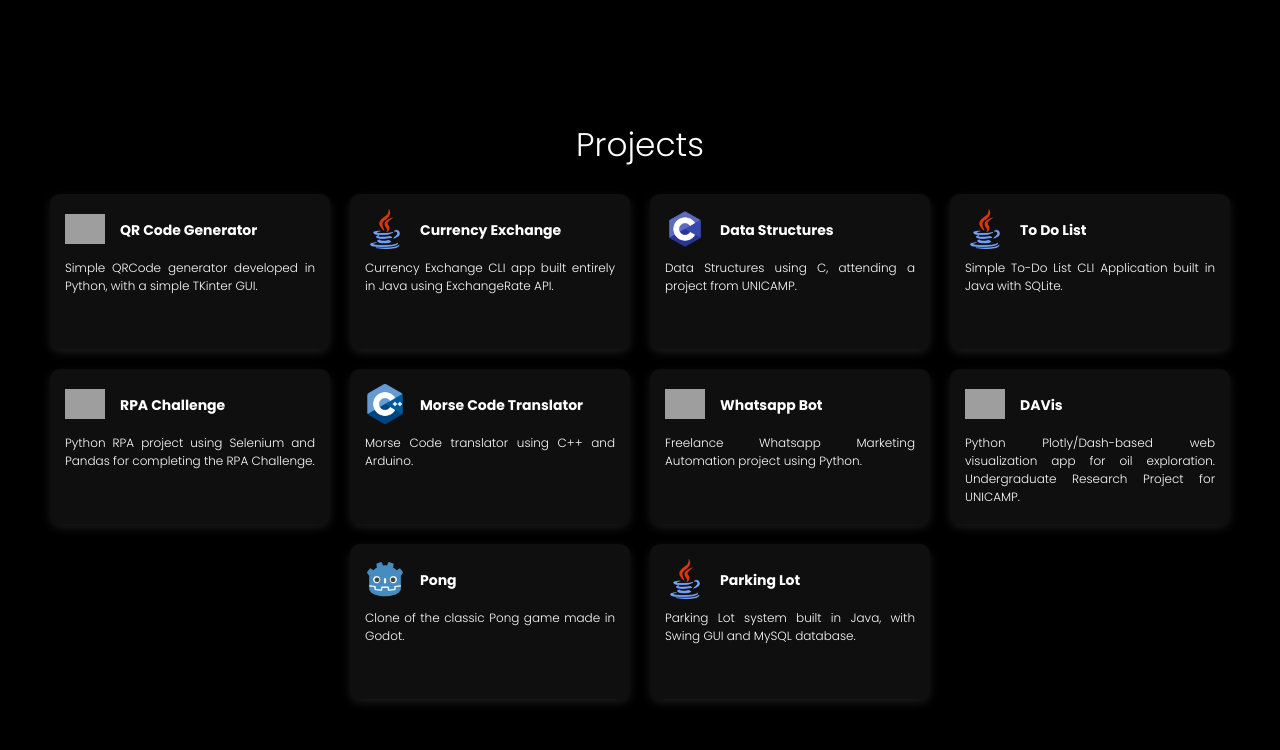
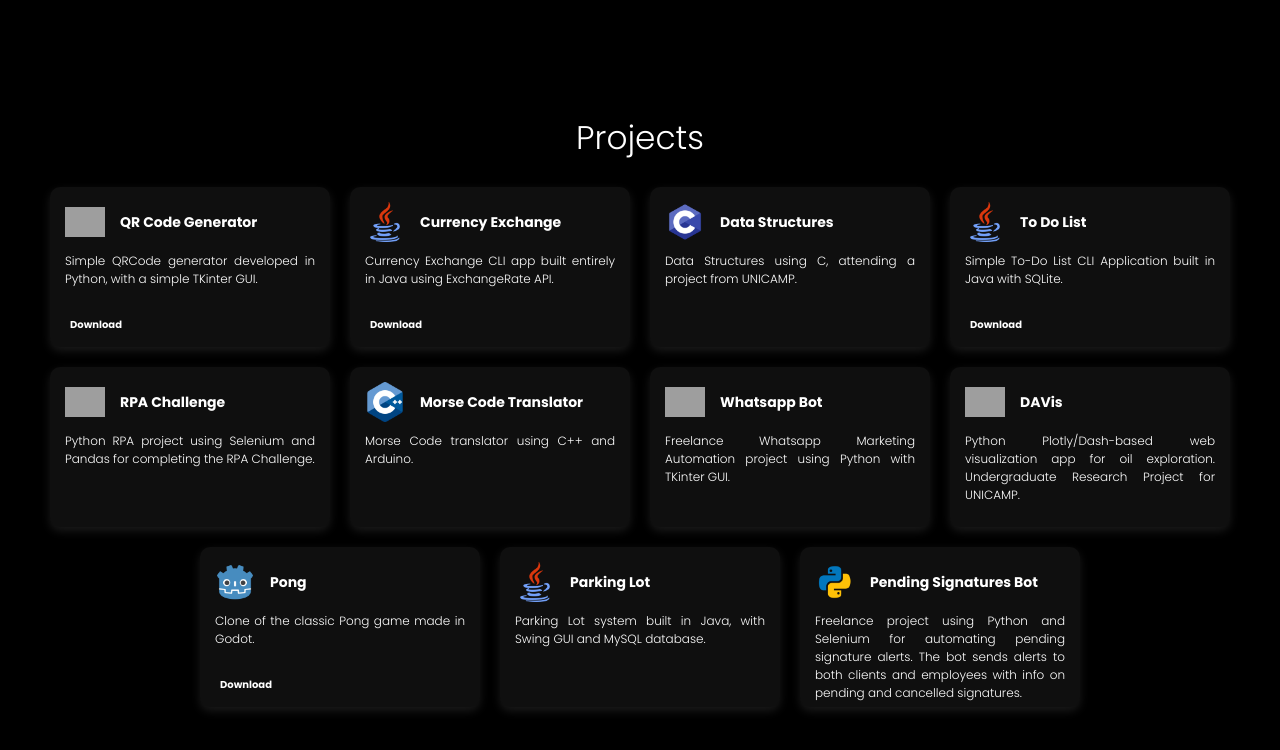
Before and after one commit to gabrielpereir4/gabriel-portfolio, a React (Create React App) app: page / in a window 1280 px wide. Shown: the part 1580-2330 px from the top of the page. Built offline with nearby package versions, Linux system fonts and the light colour scheme; grey boxes are pictures that could not be loaded.

Commit message:
download links in project cards

```diff
--- a/src/components/ProjectCard.jsx
+++ b/src/components/ProjectCard.jsx
@@ -1,7 +1,7 @@
 import React from "react";
 import styles from "../styles/ProjectCard.module.css";
 
-const ProjectCard = ({ iconSrc, title, githubLink, description }) => {
+const ProjectCard = ({ iconSrc, title, githubLink, description, accessLink }) => {
     return (
         <div className={styles.card}>
             <div className={styles.header}>
@@ -13,6 +13,9 @@ const ProjectCard = ({ iconSrc, title, githubLink, description }) => {
                 </h2>
             </div>
             <p className={styles.description}>{description}</p>
+            <div className={styles.download}>
+                {accessLink && <a href={accessLink} target="_blank" rel="noopener noreferrer">Download</a>}
+            </div>
         </div>
     );
 };
--- a/src/sections/Projects.jsx
+++ b/src/sections/Projects.jsx
@@ -16,12 +16,14 @@ function Projects(){
                         title="QR Code Generator"
                         githubLink={"https://github.com/gabrielpereir4/qrcodegenerator"}
                         description="Simple QRCode generator developed in Python, with a simple TKinter GUI."
+                        accessLink={"https://drive.google.com/uc?export=download&id=19ZXN2K32MCAwSUbQ4jrn9c9LCxNvZ9gA"}
                     />
                     <ProjectCard
                         iconSrc={`${process.env.PUBLIC_URL}/assets/java.png`}
                         title="Currency Exchange"
                         githubLink={"https://github.com/gabrielpereir4/currencyexchange"}
                         description="Currency Exchange CLI app built entirely in Java using ExchangeRate API."
+                        accessLink={"https://drive.google.com/uc?export=download&id=1z8VDPThd8hTxf5zUctGvNq3KAjNBI7Jj"}
                     />
                     <ProjectCard
                         iconSrc={`${process.env.PUBLIC_URL}/assets/clang.png`}
@@ -34,6 +36,7 @@ function Projects(){
                         title="To Do List"
                         githubLink={"https://github.com/gabrielpereir4/todolist"}
                         description="Simple To-Do List CLI Application built in Java with SQLite."
+                        accessLink={"https://drive.google.com/uc?export=download&id=1yMo4AlJ0Aausx-tHU0wGk5vu_zQB3hH4"}
                     />
                     <ProjectCard
                         iconSrc={`${process.env.PUBLIC_URL}//assets/python.png`}
@@ -51,7 +54,7 @@ function Projects(){
                         iconSrc={`${process.env.PUBLIC_URL}//assets/python.png`}
                         title="Whatsapp Bot"
                         githubLink={"https://github.com/gabrielpereir4/WhatsappMarketingRPA"}
-                        description="Freelance Whatsapp Marketing Automation project using Python."
+                        description="Freelance Whatsapp Marketing Automation project using Python with TKinter GUI."
                     />
                     <ProjectCard
                         iconSrc={`${process.env.PUBLIC_URL}//assets/python.png`}
@@ -64,12 +67,19 @@ function Projects(){
                         title="Pong"
                         githubLink={"https://github.com/gabrielpereir4/pong"}
                         description="Clone of the classic Pong game made in Godot."
+                        accessLink={"https://drive.google.com/uc?export=download&id=1-AxBtXryz5WZ6YiSzfbJHWVq23QAbph9"}
                     />
                     <ProjectCard
                         iconSrc={`${process.env.PUBLIC_URL}/assets/java.png`}
                         title="Parking Lot"
                         githubLink={"https://github.com/gabrielpereir4/estacionamento"}
                         description="Parking Lot system built in Java, with Swing GUI and MySQL database."
+                    />
+                    <ProjectCard
+                        iconSrc={`${process.env.PUBLIC_URL}/assets/python.png`}
+                        title="Pending Signatures Bot"
+                        githubLink={""}
+                        description="Freelance project using Python and Selenium for automating pending signature alerts. The bot sends alerts to both clients and employees with info on pending and cancelled signatures."
                     />
                 </div>
             </div>
--- a/src/styles/ProjectCard.module.css
+++ b/src/styles/ProjectCard.module.css
@@ -1,6 +1,6 @@
 .card {
     width: 250px;
-    height: 125px;
+    height: 130px;
     background: var(--seco-color);
     border-radius: 10px;
     padding: 15px;
@@ -59,6 +59,32 @@
     transform: scaleX(1);
 }
 
+.download a {
+    text-decoration: none;
+    color: inherit;
+    font-size: 10px;
+    font-weight: bold;
+    position: relative;
+    padding: 5px;
+}
+
+/* 🔹 Criando sublinhado apenas no hover */
+.download a::after {
+    content: "";
+    position: absolute;
+    left: 0;
+    bottom: -3px;
+    width: 100%;
+    height: 1.5px;
+    background-color: white;
+    transform: scaleX(0);
+    transition: transform 0.3s ease-in-out;
+}
+
+.download a:hover::after {
+    transform: scaleX(1);
+}
+
 /* 🔹 Melhorando descrição */
 .description {
     font-size: 12px;
```
